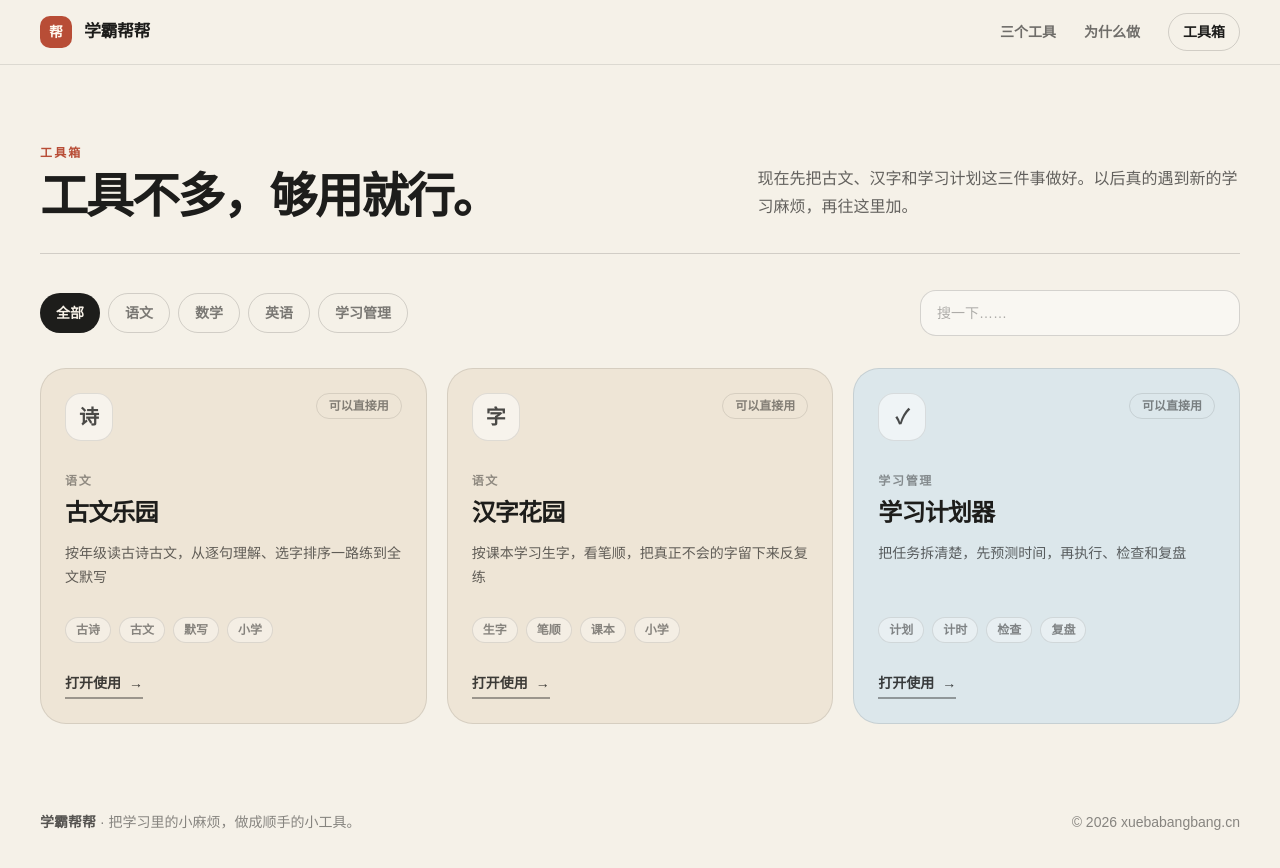
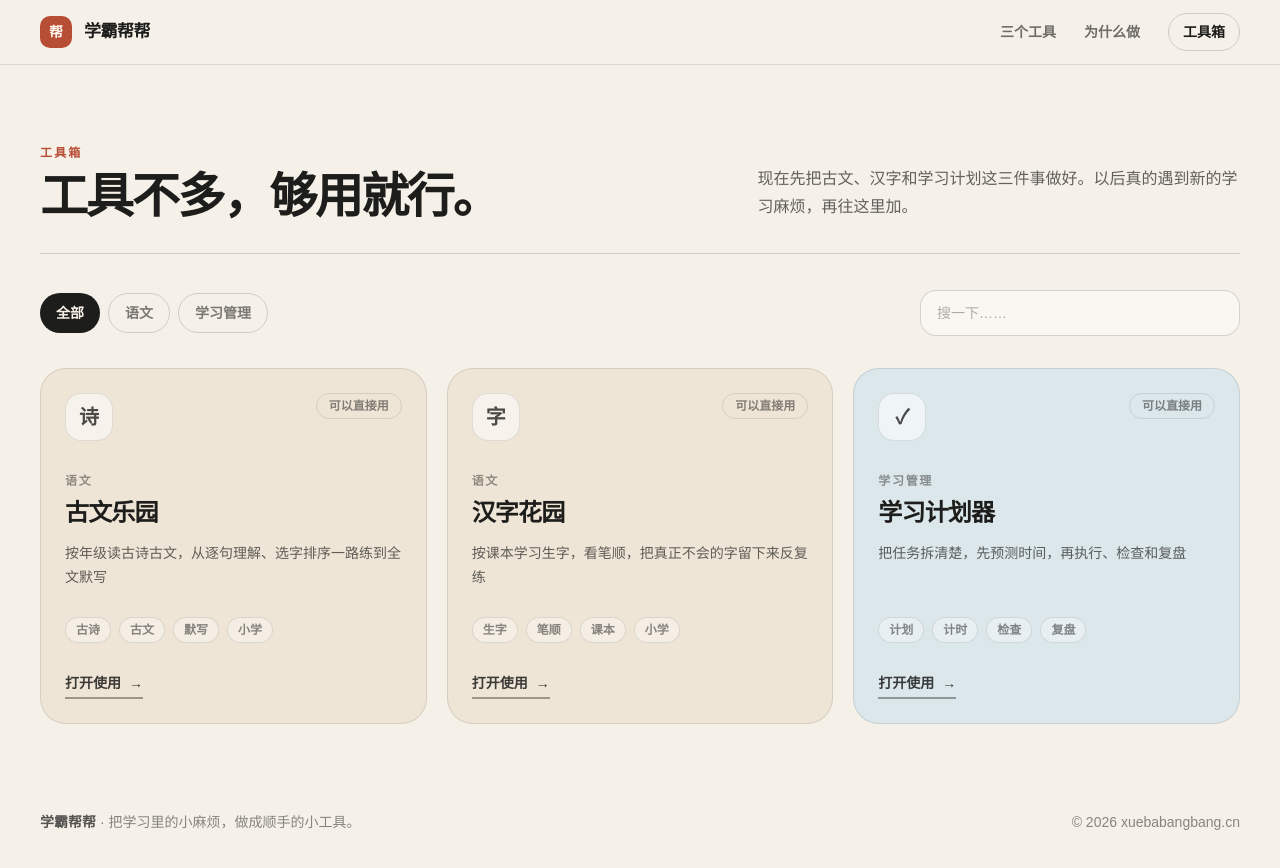
Before and after one commit to ico0018/xuebabangbang, a Next.js app: page /tools in a window 1280 px wide. Shown: the top 868 px of the page. Built offline with nearby package versions, Linux system fonts and the light colour scheme.

Commit message:
Hide empty tool categories

```diff
--- a/components/ToolExplorer.tsx
+++ b/components/ToolExplorer.tsx
@@ -8,8 +8,6 @@ import { ToolGrid } from "./ToolGrid";
 const categories: { id: "all" | ToolCategory; label: string }[] = [
   { id: "all", label: "全部" },
   { id: "chinese", label: "语文" },
-  { id: "math", label: "数学" },
-  { id: "english", label: "英语" },
   { id: "general", label: "学习管理" },
 ];
 
```
